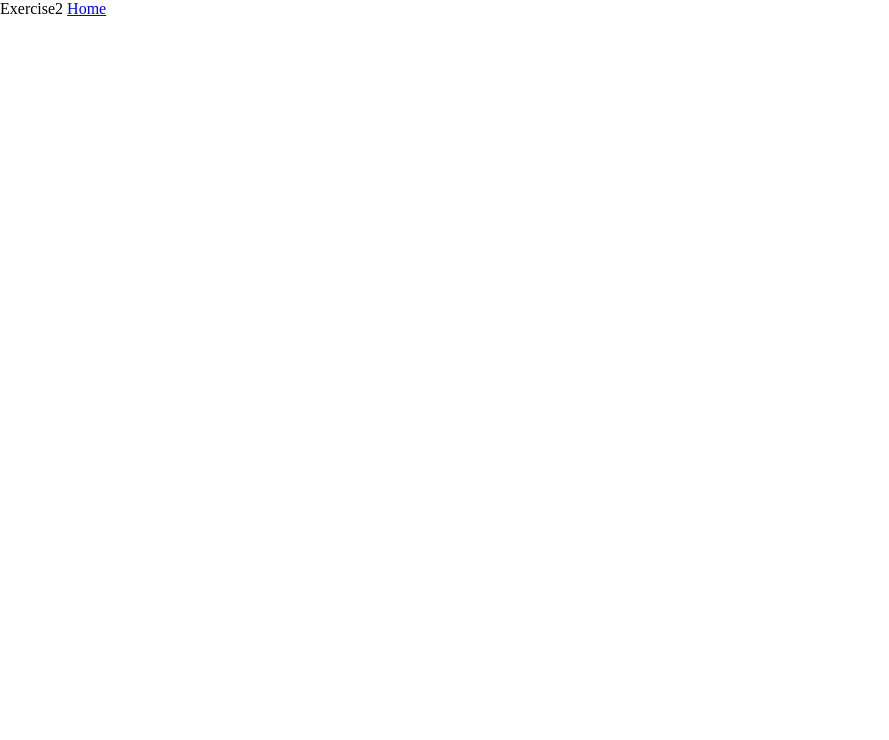
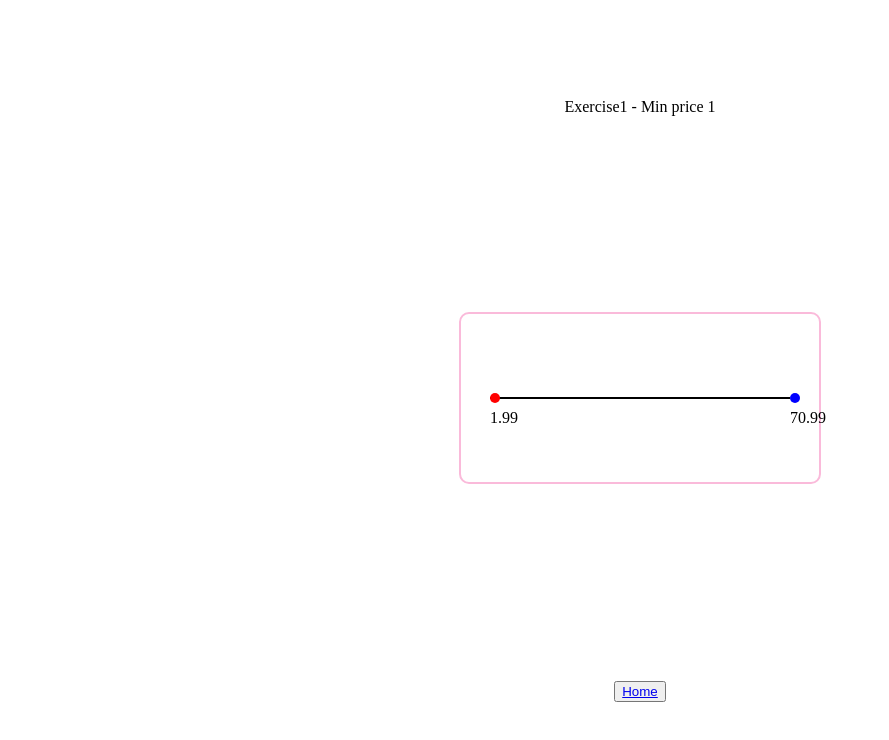
Before and after one commit to SandraLuengo/custom-range, a React app: page /exercise2 in a window 1280 px wide. Shown: the top 740 px of the page, without its empty margins (0-889 px from the left). Built offline with nearby package versions, Linux system fonts and the light colour scheme.

Commit message:
feat: range values

```diff
--- a/src/components/Range/Range.js
+++ b/src/components/Range/Range.js
@@ -2,7 +2,7 @@ import React, { useEffect, useState, useRef } from "react";
 import { SelectorRange, BarRange } from "../../components";
 import "./range.scss";
 
-const Range = ({ minPrice, maxPrice }) => {
+const Range = ({ minPrice, maxPrice, fixedType }) => {
   // Selection seleccionado
   const [selectedComponent, setSelectedComponent] = useState(null);
   //Prev mouse x Position
@@ -31,7 +31,6 @@ const Range = ({ minPrice, maxPrice }) => {
     setSelectedComponent(selector);
     setMoveAllowed(true);
   };
-
   let mousemove = (e) => {
     getMouseDirection(e);
     moveSelector(e);
@@ -50,47 +49,6 @@ const Range = ({ minPrice, maxPrice }) => {
       }
     }
   };
-
-  // let move = (e,  direction) => {
-  //   if(!canMove(direction)) return
-  //   let getValue = minPrice + (maxPrice - minPrice) * (getXComponent()/100);
-  //   if(selectedComponent?.id === "selector-left") {
-  //     console.log(getValue,  getXComponent() )
-  //     getXComponent() > 0  && setXComponent()((e.clientX - 300 - 10)*100/300);
-  //     if ( getXComponent() > 0 ) {
-  //       setComponentValue()({...getComponentValue(), actual:Math.round(getValue)})
-  //     } else if(getXComponent() === 0) {
-  //       setComponentValue()({...getComponentValue(), actual:minPrice})
-  //     }
-  //   } else {
-  //     getXComponent() < 100 && setXComponent()((e.clientX - 300 - 10)*100/300);
-  //     if ( getXComponent() < 100 ) {
-  //       setComponentValue()({...getComponentValue(), actual:Math.round(getValue)})
-  //     } else if(getXComponent() ===  100) {
-  //       setComponentValue()({...getComponentValue(), actual:maxPrice})
-  //     }
-  //   }
-
-  // }
-
-
-  // let canMove = (direction) => {
-  //   switch(direction) {
-  //     case 'right':
-  //       if( selectedComponent.id==='selector-left' ) {
-  //         return leftComponentValue.actual < rightComponentValue.actual -1 ? true : false;
-  //       } else {
-  //         return true;
-  //       }
-  //     case 'left':
-  //       if( selectedComponent.id==='selector-right' ) {
-  //         return rightComponentValue.actual > leftComponentValue.actual +1 ? true : false
-  //       } else {
-  //         return true;
-  //       }
-  //   }
-  // };
-
   let canMoveLeft = () => {
     if( selectedComponent.id==='selector-right' ) {
       return rightComponentValue.actual > leftComponentValue.actual +1;
@@ -103,7 +61,6 @@ const Range = ({ minPrice, maxPrice }) => {
     }
     return true;
   };
-
   let moveLeft = (e) => {
     if(!canMoveLeft()) return
     let getValue = minPrice + (maxPrice - minPrice) * (getXComponent()/100);
@@ -114,7 +71,6 @@ const Range = ({ minPrice, maxPrice }) => {
       setComponentValue()({...getComponentValue(), actual:minPrice})
     }
   };
-
   let moveRight = (e) => {
     if(!canMoveRight()) return
     let getValue = minPrice + (maxPrice - minPrice) * (getXComponent()/100);
@@ -125,7 +81,6 @@ const Range = ({ minPrice, maxPrice }) => {
       setComponentValue()({...getComponentValue(), actual:maxPrice})
     }
   };
-
   let setXComponent = () => {
     return selectedComponent?.id === "selector-right"
       ? setXRightComponent
@@ -154,11 +109,9 @@ const Range = ({ minPrice, maxPrice }) => {
     }
     setOldXMousePosition(e.pageX);
   };
-
   let mouseup = (e) => {
     setMoveAllowed(false);
   };
-
   let changePrice = (e) => {
     let newValue =  parseInt(e.target.value);
     switch(selectedComponent.id) {
@@ -202,6 +155,7 @@ const Range = ({ minPrice, maxPrice }) => {
           actualValue={leftComponentValue.actual}
           mouseDown={mousedown}
           changePrice={changePrice}
+          fixedType={fixedType}
         />
         <BarRange />
         <SelectorRange
@@ -212,6 +166,7 @@ const Range = ({ minPrice, maxPrice }) => {
           actualValue={rightComponentValue.actual}
           mouseDown={mousedown}
           changePrice={changePrice}
+          fixedType={fixedType}
         />
       </div>
     </div>
--- a/src/components/SelectorRange/SelectorRange.js
+++ b/src/components/SelectorRange/SelectorRange.js
@@ -9,6 +9,7 @@ const SelectorRange = ({
   actualValue,
   mouseDown,
   changePrice,
+  fixedType,
 }) => {
   const selector = useRef(null);
   return (
@@ -23,13 +24,19 @@ const SelectorRange = ({
         className={`selector--range selector--range--${type}`}
         id={`selector-${type}`}
       ></div>
+      {fixedType ? (
+        <label className="selector--value" style={{ left: `${position}%` }}>
+          {actualValue || ""}
+        </label>
+      ) : (
         <input
           onChange={changePrice}
           onMouseDown={(e) => mouseDown(e, selector.current)}
           className="selector--value"
-        value={actualValue || ''}
+          value={actualValue || ""}
           style={{ left: `${position}%` }}
         />
+      )}
     </div>
   );
 };
--- a/src/pages/Exercise1.js
+++ b/src/pages/Exercise1.js
@@ -6,8 +6,8 @@ import "./exercises.scss";
 const Exercise1 = () => {
   return (
     <div className="exercises">
-      Exercise1
-      <Range minPrice={6} maxPrice={80} />
+      Exercise1 - Min price 1
+      <Range minPrice={1} maxPrice={30}  fixedType={false}  />
       <button>
         <Link to={"/"}>Home</Link>
       </button>
--- a/src/pages/Exercise2.js
+++ b/src/pages/Exercise2.js
@@ -1,10 +1,18 @@
 import React from "react";
 import { Link } from "react-router-dom";
+import { Range } from "../components";
 
 const Exercise2 = () => {
+  let prices = [1.99, 5.99, 10.99, 30.99, 50.99, 70.99];
+  let min = prices[0];
+  let max = prices[prices.length-1];
   return (
-    <div>
-      Exercise2 <Link to={"/"}>Home</Link>
+    <div className="exercises">
+      Exercise1 - Min price 1
+      <Range minPrice={min} maxPrice={max} fixedType={true} />
+      <button>
+        <Link to={"/"}>Home</Link>
+      </button>
     </div>
   );
 };
```
Lines whose indentation alone changed are shown as unchanged.
